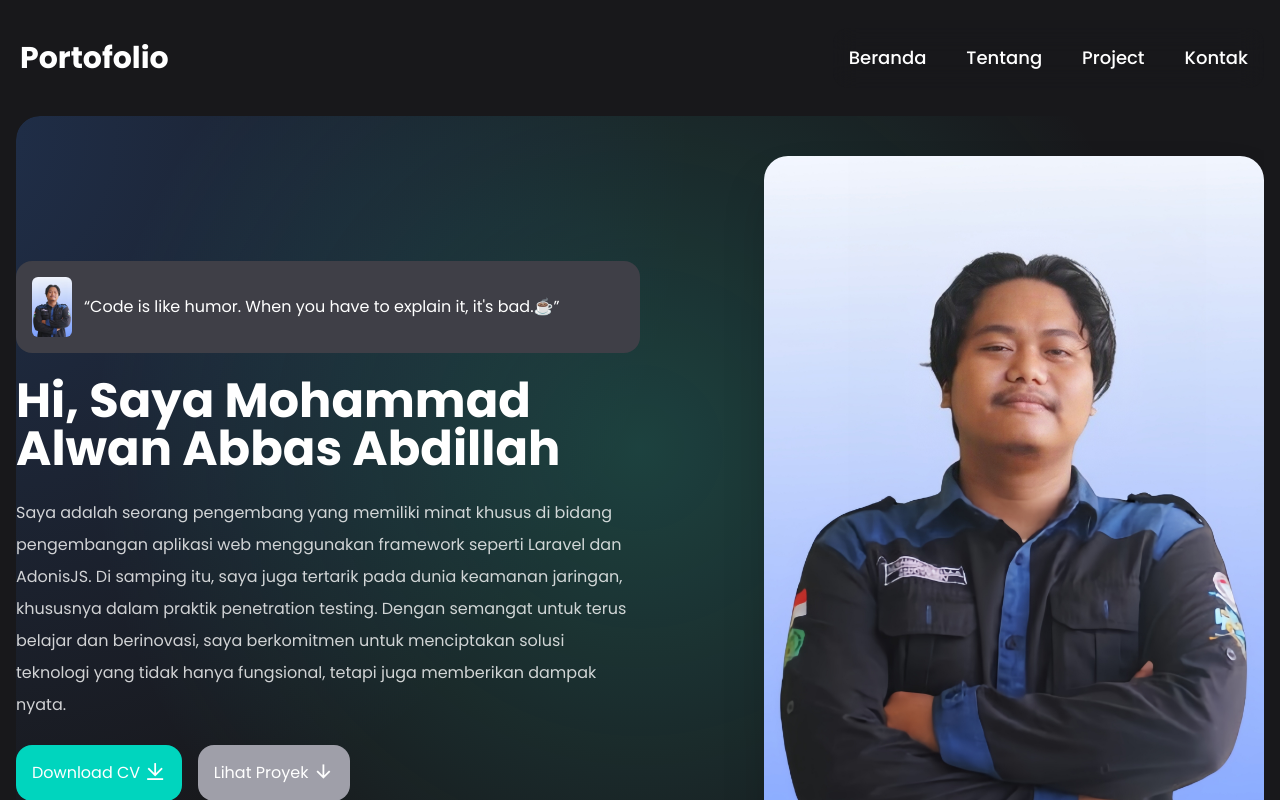
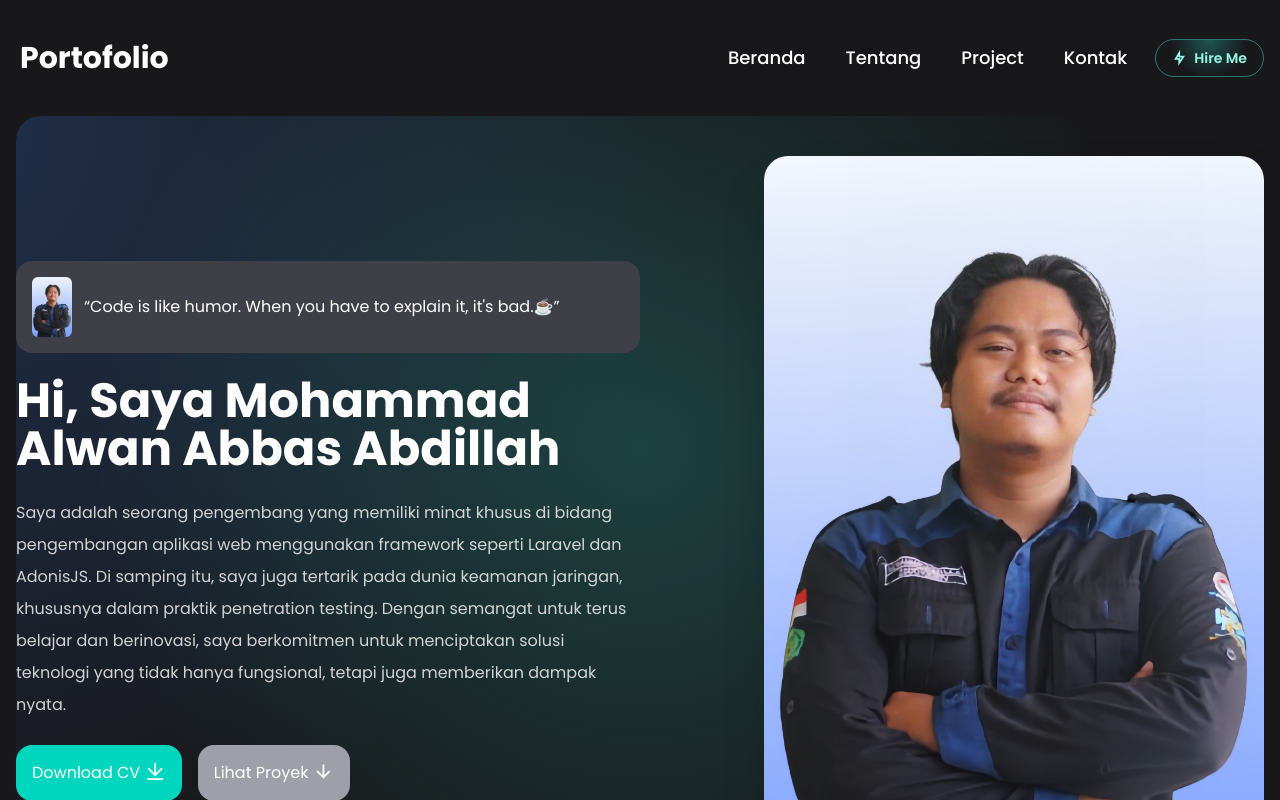
Before and after one commit to AlwanAbbas/react-portofolio, a React (Vite) app: page / in a window 1280 px wide. Shown: the top 800 px of the page. Built offline with nearby package versions, Linux system fonts and the light colour scheme.

Commit message:
Add ReactBits-style animated badge element to navbar

```diff
--- a/src/components/Navbar.jsx
+++ b/src/components/Navbar.jsx
@@ -1,4 +1,5 @@
-import { useState, useEffect} from "react";
+import { useState, useEffect } from "react";
+import ReactBitsNavBadge from "./ReactBitsNavBadge";
 
 const Navbar = () => {
 	const [active, setActive] = useState(false);
@@ -19,34 +20,39 @@ const Navbar = () => {
 	}, []);
 
 	return (
-		<div className="navbar py-7 flex justify-between items-center">
+		<div className="navbar flex items-center justify-between py-7">
 			<div className="logo">
-				<h1 className="text-3xl font-bold bg-white text-black p-1 md:bg-transparent md:text-white">
+				<h1 className="bg-white p-1 text-3xl font-bold text-black md:bg-transparent md:text-white">
 					Portofolio
 				</h1>
 			</div>
-				<ul className={`menu flex items-center sm:gap-10 gap-4 md:static fixed left-1/2 -translate-x-1/2 md:-translate-x-0 md:opacity-100 bg-white/30 backdrop-blur-md p-4 rounded-2xl rounded-bl-2xl md:bg-transparent transition-all md:trnasition-none z-40 ${active ? "top-0 opacity-100" : "top-0 opacity-0"}`}>
+			<div className="flex items-center gap-3">
+				<ul
+					className={`menu fixed left-1/2 z-40 flex -translate-x-1/2 items-center gap-4 rounded-2xl rounded-bl-2xl bg-white/30 p-4 backdrop-blur-md transition-all md:static md:-translate-x-0 md:gap-10 md:bg-transparent md:opacity-100 md:transition-none ${active ? "top-0 opacity-100" : "top-0 opacity-0"}`}
+				>
 					<li>
-						<a href="#beranda" className="sm:text-lg text-base font-medium">
+						<a href="#beranda" className="text-base font-medium sm:text-lg">
 							Beranda
 						</a>
 					</li>
 					<li>
-						<a href="#tentang" className="sm:text-lg text-base font-medium">
+						<a href="#tentang" className="text-base font-medium sm:text-lg">
 							Tentang
 						</a>
 					</li>
 					<li>
-						<a href="#project" className="sm:text-lg text-base font-medium">
+						<a href="#project" className="text-base font-medium sm:text-lg">
 							Project
 						</a>
 					</li>
 					<li>
-						<a href="#kontak" className="sm:text-lg text-base font-medium">
+						<a href="#kontak" className="text-base font-medium sm:text-lg">
 							Kontak
 						</a>
 					</li>
 				</ul>
+				<ReactBitsNavBadge />
+			</div>
 		</div>
 	);
 };
--- /dev/null
+++ b/src/components/ReactBitsNavBadge.jsx
@@ -0,0 +1,17 @@
+const ReactBitsNavBadge = () => {
+	return (
+		<a
+			href="#kontak"
+			className="group relative hidden overflow-hidden rounded-full border border-teal-300/45 px-4 py-2 text-sm font-semibold text-teal-200 transition-all duration-300 hover:-translate-y-0.5 hover:border-teal-200 hover:text-white md:inline-flex"
+		>
+			<span className="relative z-10 inline-flex items-center gap-2">
+				<i className="ri-flashlight-line"></i>
+				Hire Me
+			</span>
+			<span className="absolute inset-0 -z-0 bg-[radial-gradient(circle_at_top,rgba(45,212,191,0.4),transparent_60%)] opacity-80 transition-opacity duration-300 group-hover:opacity-100"></span>
+			<span className="absolute -left-10 top-0 h-full w-8 -skew-x-12 bg-white/35 blur-[1px] transition-all duration-700 group-hover:left-[120%]"></span>
+		</a>
+	);
+};
+
+export default ReactBitsNavBadge;
```
Lines whose indentation alone changed are shown as unchanged.
